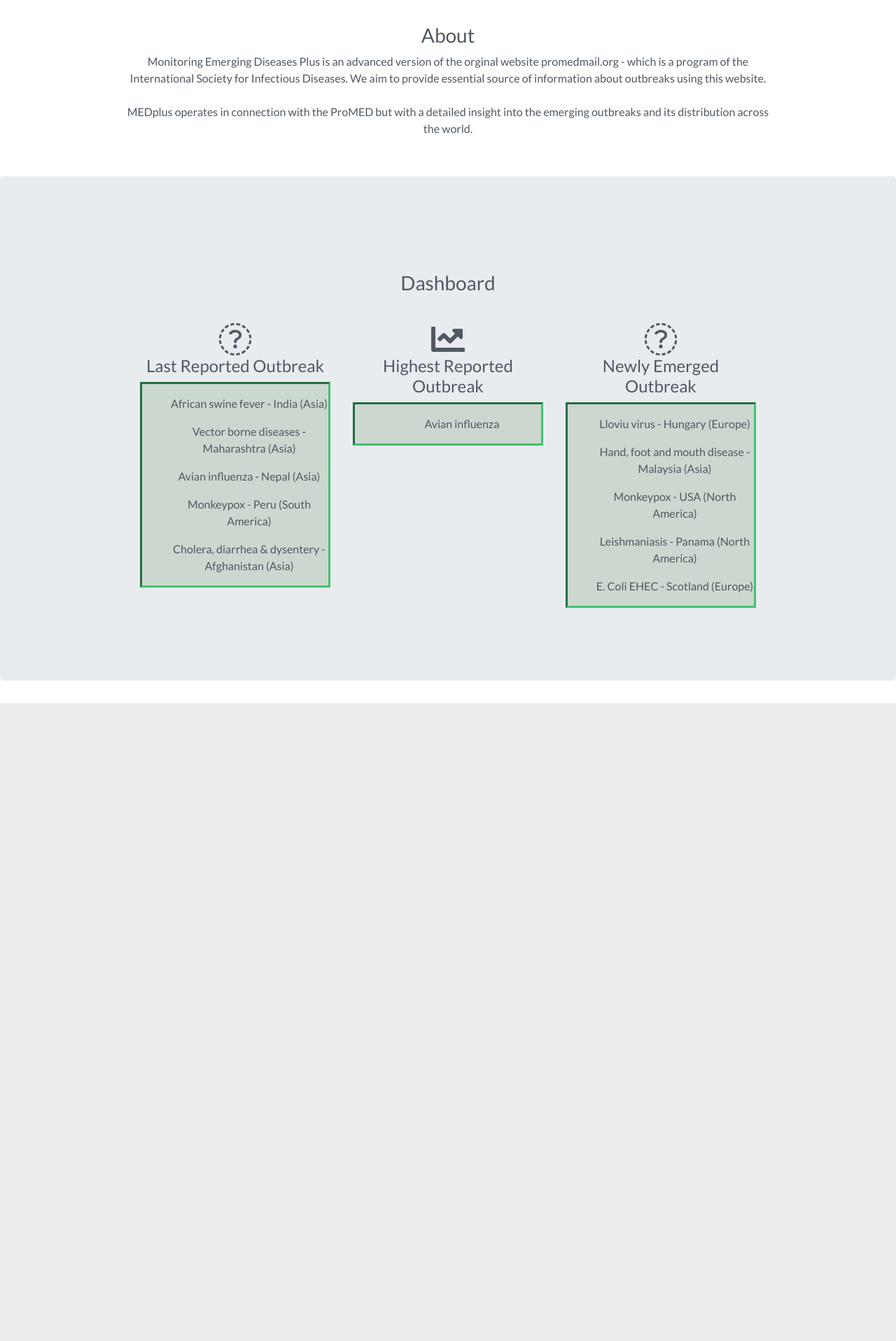
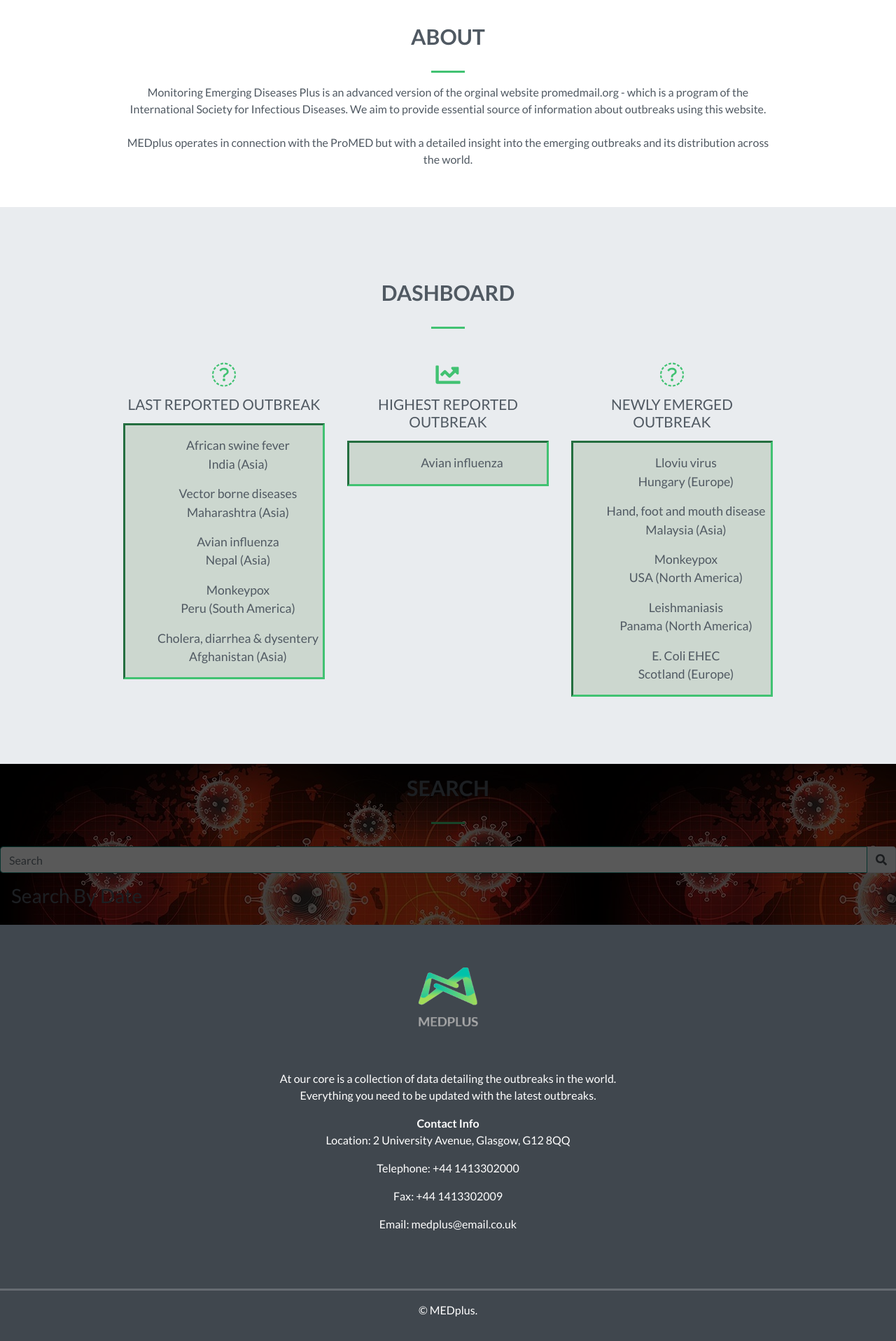
Before and after one commit to SharonS22/msc_project, a Django app: page /medplus/index/ in a window 1280 px wide. Shown: the part 806-2723 px from the top of the page at 70% size. Before the commit the page ends 1811 px from the top, so only its background shows below. Run offline with Django 3.2, Linux system fonts and the light colour scheme; data comes from the database, SQL or seed files in the repository; some libraries are stand-ins or nearby versions.

Commit message:
adding contact, search page

```diff
--- a/medplus/static/style.css
+++ b/medplus/static/style.css
@@ -6,6 +6,12 @@ body {
   color:#505962;
 }
 
+.offset::before {
+  display: block;
+  content: "";
+  height: 4rem;
+  margin-top: -4rem;
+}
 /*---- Nav ---*/
 .navbar {
   text-transform: uppercase;
@@ -31,10 +37,11 @@ body {
   padding-top: .8rem;
 }
 
-.navbar-dark .navbar-nav .nav-link.active,
-.navbar-dark .navbar-nav .nav-link:hover {
-  color:#41c272;
+.navbar-dark .navbar-nav .nav-link:hover,  .navbar-dark .navbar-nav .nav-link:active {
+  color:#41c272 !important;
 }
+
+
 
 /*---- landing page ----*/
 .home-inner {
@@ -98,13 +105,107 @@ body {
   color: white;
 }
 
-/*---- dashboard page ----*/
+/*---- About page ----*/
+.narrow {
+  width: 75%;
+  margin: 1.5rem auto;
+  padding-top: 2rem;
+}
+
+.narrow h1 {
+  font-size: 2.4rem;
+}
+
+/*---- Dashboard page ----*/
 .dashboard {
   border-style: inset;
   border-color: #41c272;
   width: auto;
   padding: auto;
   background-color: #ccd7cf
+}
+
+.jumbotron {
+  margin-bottom: 0;
+  padding: 2rem 0 3.5rem;
+  border-radius: 0;
+}
+
+h3.heading {
+  font-size: 1.9rem;
+  font-weight: 700;
+  text-transform: uppercase;
+  margin-bottom: 1.9rem;
+}
+
+.heading-underline {
+  width: 3rem;
+  height: .2rem;
+  background-color: #41c272;
+  margin: 0 auto 1rem;
+}
+
+.feature svg.svg-inline--fa {
+  color: #41c272;
+  padding-bottom: .8rem;
+}
+
+.feature h4 {
+  font-size: 1.3rem;
+  text-transform: uppercase;
+  padding-bottom: .4rem;
+}
+
+.feature p {
+  font-size: 1.1rem;
+  text-align: center;
+}
+/*----Search page----*/
+.search-box {
+  top: 50%;
+  left:50%;
+  position: absolute;
+  transform: translate(-50%, -50%);
+}
+
+.input-group.md-form.form-sm.form-2 input {
+  border: 1px solid #bdbdbd;
+  border-top-left-radius: 0.25rem;
+  border-bottom-left-radius: 0.25rem;
+
+
+}
+
+.input-group.md-form.form-sm.form-2 input.lime-border {
+  border: 1px solid #189582;
+}
+
+.fixed-background {
+  background-image: url(/static/img/search.jpg);
+  opacity: 1.4;
+  filter: brightness(35%);
+
+}
+
+/*---Contact--*/
+footer {
+  background-color: #40474e;
+  color: white;
+  padding: 0rem 0 2rem;
+}
+
+footer img {
+  height: 12rem;
+}
+
+footer a {
+  color: white;
+}
+
+hr.socket {
+  width: 100%;
+  border-top: .2rem solid #666b71;
+  margin-top: 3rem;
 }
 
 
--- a/templates/medplus/index.html
+++ b/templates/medplus/index.html
@@ -35,6 +35,7 @@
             <li class="nav-item"><a class="nav-link" href="#data">View Data</a></li>
             <li class="nav-item"><a class="nav-link" href="#map">Map</a></li>
             <li class="nav-item"><a class="nav-link" href="#subscribe">Subscribe</a></li>
+            <li class="nav-item"><a class="nav-link" href="#contact">Contact</a></li>
 
         </ul>
     </div>
@@ -65,6 +66,7 @@
 <div id="about" class="offset">
 <div class="col-12 narrow text-center">
     <h3 class ="heading"> About</h3>
+    <div class="heading-underline"></div>
     <p class="detail"> Monitoring Emerging Diseases Plus is an advanced version of the orginal website promedmail.org - which is a program of the International
         Society for Infectious Diseases. We aim to provide essential source of information about outbreaks using this website.
         <br>
@@ -83,16 +85,17 @@
       <h3 class="heading">Dashboard</h3>
       <div class="heading-underline"></div>
     </div>
-
+    <!--Start of content--->
     <div class="row text-center">
         <div class="col-md-4">
-            <i class="fas fa-thinfa-chart-scatter" style="font-size:48px"></i>
+            <div class="feature">
+                <i class="fas fa-thin fa-file-chart-column" style="font-size:48px"></i>
                 <h4>Last Reported Outbreak</h4>
                 <div class="dashboard">
                     <p> {% if last_reported %}
                         <ul>
                             {% for d in last_reported %}
-                        <p> {{ d.outbreak }} - {{d.full_loc}} </p>
+                            <p> {{ d.outbreak }} <br> {{d.full_loc}} </p>
                             {% endfor %}
                             </ul>
                         {% else %}
@@ -101,8 +104,10 @@
                     </p>
                 </div>
             </div>
+        </div>
 
         <div class="col-md-4">
+            <div class="feature">
                 <i class="fas fa-thin fa-chart-line" style="font-size:48px"></i>
                 <h4>Highest Reported Outbreak</h4>
                 <div class="dashboard">
@@ -118,15 +123,17 @@
                     </p>
                 </div>
             </div>
+        </div>
 
         <div class="col-md-4">
-            <i class="fas fa-thin fa-file-circle-plus" style="font-size:48px"></i>
+            <div class="feature">
+                <i class="fas fa-thin fa-square-virus" style="font-size:48px"></i>
                 <h4>Newly Emerged Outbreak</h4>
                 <div class="dashboard">
                     <p> {% if newly_emerged %}
                         <ul>
                         {% for d in newly_emerged %}
-                        <p> {{ d.outbreak }} - {{d.full_loc}} </p>
+                            <p> {{ d.outbreak }} <br> {{d.full_loc}} </p>
                         {% endfor %}
                         </ul>
                     {% else %}
@@ -135,6 +142,8 @@
                     </p>
                 </div>
             </div>
+        </div>
+        <!--End of content-->
 
     </div>
 </div> <!--End of narrow-->
@@ -145,6 +154,39 @@
 
 <!-- Start search-->
 <div id="search" class="offset">
+<div class="fixed-background">
+<div class="row-dark">
+    <div class="col-12 text-center">
+        <h3 class="heading">Search</h3>
+        <div class="heading-underline"></div>
+    </div>
+<!--Search box-->
+       <!-- <div class="col-md-6 col-lg-6 col-11 mx-auto my-auto search-box">
+           <div class="input-group form-container">
+            <input type="text" name="search" class="form=control serach-input" placeholder="Search" autofocus="autofocus" autocomplete="on">
+            </div>
+        </div>
+        <button type="submit" class="btn btn-danger">Search</button>
+    --->
+        <div class="input-group md-form form-sm form-2 pl-0">
+            <input class="form-control my-0 py-1 lime-border" type="text" placeholder="Search" aria-label="Search">
+            <div class="input-group-append">
+              <span class="input-group-text lime lighten-2" id="basic-text1"><i class="fas fa-search text-grey"
+                  aria-hidden="true"></i></span>
+            </div>
+        </div>
+<!--End of search box-->
+      <div class="col-md-4">
+        <h3>Search By Date</h3>
+      </div>
+</div><!--End row dark-->
+
+    <div class="fixed-wrap">
+        <div class="fixed">
+        </div>
+    </div>
+
+</div><!--End of fixed background-->
 
 </div>
 <!--End of search-->
@@ -165,6 +207,29 @@
 <!-- Start subscribe-->
 <div id="subscribe" class="offset">
 
+</div>
+<!--End of subscribe-->
+
+<!-- Start contact-->
+<div id="contact" class="offset">
+<footer>
+    <div class="row justify-content-center">
+        <div class="col-md-5 text-center">
+            <img src="/static/img/logo.png">
+            <p>At our core is a collection of data detailing the outbreaks in the world. Everything you need to be updated
+                with the latest outbreaks.
+            </p>
+            <strong>Contact Info</strong>
+            <p> Location: 2 University Avenue, Glasgow, G12 8QQ</p>
+            <p> Telephone: +44 1413302000</p>
+            <p> Fax: +44 1413302009</p>
+            <p> Email: medplus@email.co.uk</p>
+        </div>
+
+        <hr class="socket">
+        &copy; MEDplus.
+    </div>
+</footer>
 </div>
 <!--End of subscribe-->
 
```
Also changed, not shown: medplus/static/img/search.jpg (added). Lines whose indentation alone changed are shown as unchanged.
